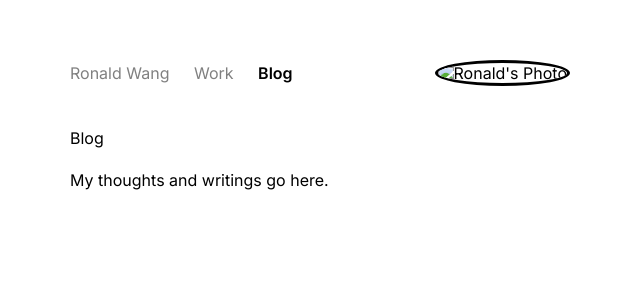
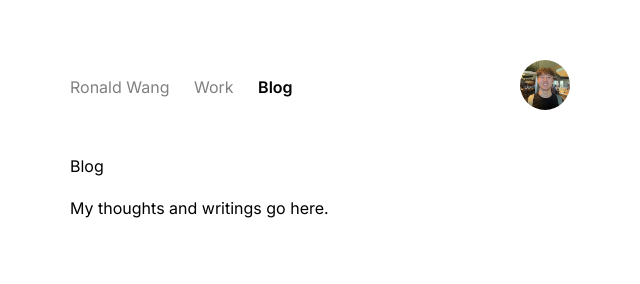
Before and after one commit to rontato/rontato.github.io, a plain HTML site: page blog.html in a window 1280 px wide. Shown: the whole page, without its empty margins (320-960 px from the left). Drawn offline with Linux system fonts and the light colour scheme; files whose address does not match are found by name.

Commit message:
3/4 update

```diff
--- a/blog.html
+++ b/blog.html
@@ -13,7 +13,7 @@
     <div class="container">
         <nav>
             <div class="nav-tab">
-                <a href="home.html">Ronald Wang</a>
+                <a href="index.html">Ronald Wang</a>
                 <a href="work.html">Work</a>
                 <a href="blog.html" class="active">Blog</a>
             </div>
--- a/style.css
+++ b/style.css
@@ -37,12 +37,12 @@ nav {
 }
 
 .profile-picture img {
-    width: 60px; /* Increase size */
-    height: 60px;
+    width: 50px; /* Increase size */
+    height: 50px;
     border-radius: 50%;
     object-fit: cover;
     object-position: center; /* Adjust cropping */
-    border: 3px solid black; /* Adds a black border */
+    /* border: 3px solid black; Adds a black border */
 }
 
 main {
```
Also changed, not shown: work.html (+1 -1 lines), Ronald Wang Microsoft 2023 Headshot.jpg (added).
